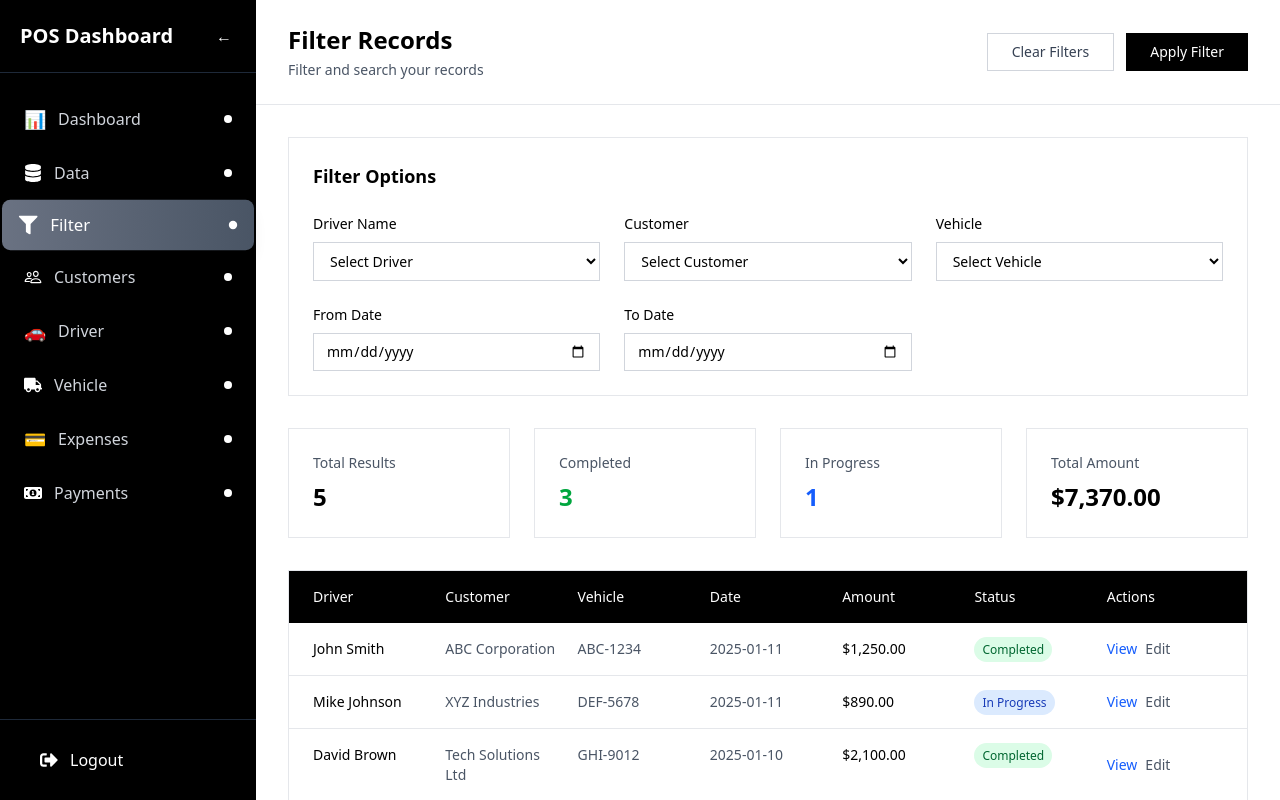
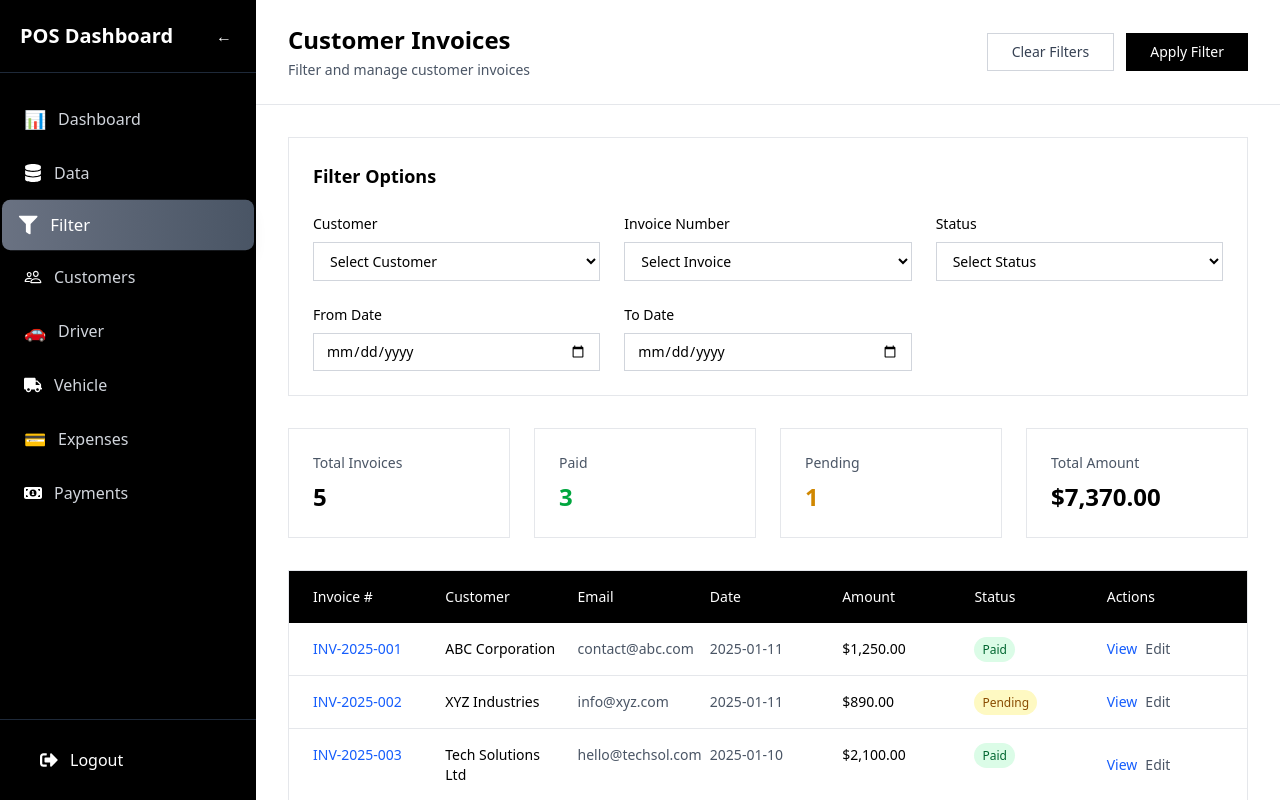
Before and after one commit to sharyarnaveed/pos, a React (Vite) app in the folder client/: page /filter in a window 1280 px wide. Shown: the top 800 px of the page. Built offline with nearby package versions, Linux system fonts and the light colour scheme.

Commit message:
till payment done

```diff
--- a/client/src/components/Sidebar.jsx
+++ b/client/src/components/Sidebar.jsx
@@ -64,9 +64,7 @@ const Sidebar = ({ isSidebarCollapsed, setIsSidebarCollapsed }) => {
               {!isSidebarCollapsed && (
                 <span className="ml-3 font-medium">{item.label}</span>
               )}
-              { !isSidebarCollapsed && (
-                <div className="ml-auto w-2 h-2 bg-white rounded-full"></div>
-              )}
+
             </NavLink>
           ))}
         </nav>
--- a/client/src/filter/Filter.jsx
+++ b/client/src/filter/Filter.jsx
@@ -3,63 +3,125 @@ import Sidebar from '../components/Sidebar'
 
 const Filter = () => {
   const [isSidebarCollapsed, setIsSidebarCollapsed] = useState(false)
-  const [selectedDriver, setSelectedDriver] = useState('')
   const [selectedCustomer, setSelectedCustomer] = useState('')
-  const [selectedVehicle, setSelectedVehicle] = useState('')
+  const [selectedInvoiceNumber, setSelectedInvoiceNumber] = useState('')
+  const [selectedStatus, setSelectedStatus] = useState('')
   const [fromDate, setFromDate] = useState('')
   const [toDate, setToDate] = useState('')
+  const [selectedRecord, setSelectedRecord] = useState(null)
+  const [showDetailModal, setShowDetailModal] = useState(false)
 
-  // Sample data for dropdowns
-  const drivers = [
-    { id: 1, name: "John Smith" },
-    { id: 2, name: "Mike Johnson" },
-    { id: 3, name: "David Brown" },
-    { id: 4, name: "Robert Wilson" },
-    { id: 5, name: "James Davis" }
+  // Sample data for customers
+  const customers = [
+    { id: 1, name: "ABC Corporation", email: "contact@abc.com", phone: "+1-555-0101", address: "123 Business St, NY" },
+    { id: 2, name: "XYZ Industries", email: "info@xyz.com", phone: "+1-555-0102", address: "456 Industrial Ave, CA" },
+    { id: 3, name: "Tech Solutions Ltd", email: "hello@techsol.com", phone: "+1-555-0103", address: "789 Tech Park, TX" },
+    { id: 4, name: "Global Enterprises", email: "contact@global.com", phone: "+1-555-0104", address: "321 Global Plaza, FL" },
+    { id: 5, name: "Metro Services", email: "info@metro.com", phone: "+1-555-0105", address: "654 Metro Center, WA" }
   ]
 
-  const customers = [
-    { id: 1, name: "ABC Corporation" },
-    { id: 2, name: "XYZ Industries" },
-    { id: 3, name: "Tech Solutions Ltd" },
-    { id: 4, name: "Global Enterprises" },
-    { id: 5, name: "Metro Services" }
+  // Sample invoice numbers
+  const invoiceNumbers = [
+    "INV-2025-001", "INV-2025-002", "INV-2025-003", "INV-2025-004", "INV-2025-005"
   ]
 
-  const vehicles = [
-    { id: 1, number: "ABC-1234", type: "Truck" },
-    { id: 2, number: "DEF-5678", type: "Van" },
-    { id: 3, number: "GHI-9012", type: "Truck" },
-    { id: 4, number: "JKL-3456", type: "Van" },
-    { id: 5, number: "MNO-7890", type: "Truck" }
-  ]
-
-  // Sample filtered results
+  // Sample filtered results - customer focused data
   const filteredData = [
-    { id: 1, driver: "John Smith", customer: "ABC Corporation", vehicle: "ABC-1234", date: "2025-01-11", amount: "$1,250.00", status: "Completed" },
-    { id: 2, driver: "Mike Johnson", customer: "XYZ Industries", vehicle: "DEF-5678", date: "2025-01-11", amount: "$890.00", status: "In Progress" },
-    { id: 3, driver: "David Brown", customer: "Tech Solutions Ltd", vehicle: "GHI-9012", date: "2025-01-10", amount: "$2,100.00", status: "Completed" },
-    { id: 4, driver: "Robert Wilson", customer: "Global Enterprises", vehicle: "JKL-3456", date: "2025-01-10", amount: "$1,450.00", status: "Pending" },
-    { id: 5, driver: "James Davis", customer: "Metro Services", vehicle: "MNO-7890", date: "2025-01-09", amount: "$1,680.00", status: "Completed" }
+    {
+      id: 1,
+      invoiceNumber: "INV-2025-001",
+      customer: customers[0],
+      date: "2025-01-11",
+      amount: "$1,250.00",
+      status: "Paid",
+      items: [
+        { name: "Product A", quantity: 2, price: "$500.00" },
+        { name: "Product B", quantity: 1, price: "$250.00" }
+      ],
+      paymentMethod: "Credit Card",
+      notes: "Urgent delivery requested"
+    },
+    {
+      id: 2,
+      invoiceNumber: "INV-2025-002",
+      customer: customers[1],
+      date: "2025-01-11",
+      amount: "$890.00",
+      status: "Pending",
+      items: [
+        { name: "Service A", quantity: 1, price: "$890.00" }
+      ],
+      paymentMethod: "Bank Transfer",
+      notes: "Net 30 payment terms"
+    },
+    {
+      id: 3,
+      invoiceNumber: "INV-2025-003",
+      customer: customers[2],
+      date: "2025-01-10",
+      amount: "$2,100.00",
+      status: "Paid",
+      items: [
+        { name: "Product C", quantity: 3, price: "$600.00" },
+        { name: "Product D", quantity: 2, price: "$300.00" }
+      ],
+      paymentMethod: "Cash",
+      notes: "Bulk order discount applied"
+    },
+    {
+      id: 4,
+      invoiceNumber: "INV-2025-004",
+      customer: customers[3],
+      date: "2025-01-10",
+      amount: "$1,450.00",
+      status: "Overdue",
+      items: [
+        { name: "Service B", quantity: 2, price: "$725.00" }
+      ],
+      paymentMethod: "Check",
+      notes: "Follow up required"
+    },
+    {
+      id: 5,
+      invoiceNumber: "INV-2025-005",
+      customer: customers[4],
+      date: "2025-01-09",
+      amount: "$1,680.00",
+      status: "Paid",
+      items: [
+        { name: "Product E", quantity: 1, price: "$1,680.00" }
+      ],
+      paymentMethod: "Credit Card",
+      notes: "Premium customer"
+    }
   ]
 
   const handleApplyFilter = () => {
-    // Filter logic will be implemented here
     console.log("Applying filters...", {
-      driver: selectedDriver,
       customer: selectedCustomer,
-      vehicle: selectedVehicle,
+      invoiceNumber: selectedInvoiceNumber,
+      status: selectedStatus,
       fromDate,
       toDate
     })
   }
 
   const handleClearFilters = () => {
-    setSelectedDriver('')
     setSelectedCustomer('')
-    setSelectedVehicle('')
+    setSelectedInvoiceNumber('')
+    setSelectedStatus('')
     setFromDate('')
     setToDate('')
+  }
+
+  const handleViewDetails = (record) => {
+    setSelectedRecord(record)
+    setShowDetailModal(true)
+  }
+
+  const closeDetailModal = () => {
+    setShowDetailModal(false)
+    setSelectedRecord(null)
   }
 
   return (
@@ -75,8 +137,8 @@ const Filter = () => {
           <div className="px-8 py-6">
             <div className="flex justify-between items-center">
               <div>
-                <h1 className="text-2xl font-bold text-black">Filter Records</h1>
-                <p className="text-gray-600 text-sm mt-1">Filter and search your records</p>
+                <h1 className="text-2xl font-bold text-black">Customer Invoices</h1>
+                <p className="text-gray-600 text-sm mt-1">Filter and manage customer invoices</p>
               </div>
               <div className="flex gap-3">
                 <button
@@ -102,25 +164,6 @@ const Filter = () => {
             <h2 className="text-lg font-semibold text-black mb-6">Filter Options</h2>
 
             <div className="grid grid-cols-1 md:grid-cols-2 lg:grid-cols-3 gap-6">
-              {/* Driver Filter */}
-              <div>
-                <label className="block text-sm font-medium text-black mb-2">
-                  Driver Name
-                </label>
-                <select
-                  value={selectedDriver}
-                  onChange={(e) => setSelectedDriver(e.target.value)}
-                  className="w-full px-3 py-2 border border-gray-300 focus:border-black focus:outline-none text-sm"
-                >
-                  <option value="">Select Driver</option>
-                  {drivers.map((driver) => (
-                    <option key={driver.id} value={driver.name}>
-                      {driver.name}
-                    </option>
-                  ))}
-                </select>
-              </div>
-
               {/* Customer Filter */}
               <div>
                 <label className="block text-sm font-medium text-black mb-2">
@@ -140,22 +183,39 @@ const Filter = () => {
                 </select>
               </div>
 
-              {/* Vehicle Filter */}
+              {/* Invoice Number Filter */}
               <div>
                 <label className="block text-sm font-medium text-black mb-2">
-                  Vehicle
+                  Invoice Number
                 </label>
                 <select
-                  value={selectedVehicle}
-                  onChange={(e) => setSelectedVehicle(e.target.value)}
+                  value={selectedInvoiceNumber}
+                  onChange={(e) => setSelectedInvoiceNumber(e.target.value)}
                   className="w-full px-3 py-2 border border-gray-300 focus:border-black focus:outline-none text-sm"
                 >
-                  <option value="">Select Vehicle</option>
-                  {vehicles.map((vehicle) => (
-                    <option key={vehicle.id} value={vehicle.number}>
-                      {vehicle.number} - {vehicle.type}
+                  <option value="">Select Invoice</option>
+                  {invoiceNumbers.map((invoice) => (
+                    <option key={invoice} value={invoice}>
+                      {invoice}
                     </option>
                   ))}
+                </select>
+              </div>
+
+              {/* Status Filter */}
+              <div>
+                <label className="block text-sm font-medium text-black mb-2">
+                  Status
+                </label>
+                <select
+                  value={selectedStatus}
+                  onChange={(e) => setSelectedStatus(e.target.value)}
+                  className="w-full px-3 py-2 border border-gray-300 focus:border-black focus:outline-none text-sm"
+                >
+                  <option value="">Select Status</option>
+                  <option value="Paid">Paid</option>
+                  <option value="Pending">Pending</option>
+                  <option value="Overdue">Overdue</option>
                 </select>
               </div>
 
@@ -190,19 +250,19 @@ const Filter = () => {
           {/* Results Stats */}
           <div className="grid grid-cols-1 md:grid-cols-4 gap-6 mb-8">
             <div className="bg-white border border-gray-200 p-6">
-              <div className="text-sm text-gray-600">Total Results</div>
+              <div className="text-sm text-gray-600">Total Invoices</div>
               <div className="text-2xl font-bold text-black mt-2">{filteredData.length}</div>
             </div>
             <div className="bg-white border border-gray-200 p-6">
-              <div className="text-sm text-gray-600">Completed</div>
+              <div className="text-sm text-gray-600">Paid</div>
               <div className="text-2xl font-bold text-green-600 mt-2">
-                {filteredData.filter(item => item.status === 'Completed').length}
+                {filteredData.filter(item => item.status === 'Paid').length}
               </div>
             </div>
             <div className="bg-white border border-gray-200 p-6">
-              <div className="text-sm text-gray-600">In Progress</div>
-              <div className="text-2xl font-bold text-blue-600 mt-2">
-                {filteredData.filter(item => item.status === 'In Progress').length}
+              <div className="text-sm text-gray-600">Pending</div>
+              <div className="text-2xl font-bold text-yellow-600 mt-2">
+                {filteredData.filter(item => item.status === 'Pending').length}
               </div>
             </div>
             <div className="bg-white border border-gray-200 p-6">
@@ -216,9 +276,9 @@ const Filter = () => {
             {/* Table Header */}
             <div className="bg-black text-white">
               <div className="grid grid-cols-7 gap-4 px-6 py-4 text-sm font-medium">
-                <div>Driver</div>
+                <div>Invoice #</div>
                 <div>Customer</div>
-                <div>Vehicle</div>
+                <div>Email</div>
                 <div>Date</div>
                 <div>Amount</div>
                 <div>Status</div>
@@ -229,27 +289,31 @@ const Filter = () => {
             {/* Table Body */}
             <div className="divide-y divide-gray-200">
               {filteredData.map((record) => (
-                <div key={record.id} className="grid grid-cols-7 gap-4 px-6 py-4 text-sm hover:bg-gray-50 transition-colors">
-                  <div className="font-medium text-black">{record.driver}</div>
-                  <div className="text-gray-600">{record.customer}</div>
-                  <div className="text-gray-600">{record.vehicle}</div>
+                <div key={record.id} className="grid grid-cols-7 gap-4 px-6 py-4 text-sm hover:bg-gray-50 transition-colors cursor-pointer"
+                     onClick={() => handleViewDetails(record)}>
+                  <div className="font-medium text-blue-600">{record.invoiceNumber}</div>
+                  <div className="font-medium text-black">{record.customer.name}</div>
+                  <div className="text-gray-600">{record.customer.email}</div>
                   <div className="text-gray-600">{record.date}</div>
                   <div className="font-medium text-black">{record.amount}</div>
                   <div>
                     <span
                       className={`text-xs px-2 py-1 rounded-full ${
-                        record.status === "Completed"
+                        record.status === "Paid"
                           ? "bg-green-100 text-green-800"
-                          : record.status === "In Progress"
-                          ? "bg-blue-100 text-blue-800"
-                          : "bg-yellow-100 text-yellow-800"
+                          : record.status === "Pending"
+                          ? "bg-yellow-100 text-yellow-800"
+                          : "bg-red-100 text-red-800"
                       }`}
                     >
                       {record.status}
                     </span>
                   </div>
-                  <div className="flex gap-2">
-                    <button className="text-blue-600 hover:text-blue-800 text-sm font-medium">
+                  <div className="flex gap-2" onClick={(e) => e.stopPropagation()}>
+                    <button
+                      onClick={() => handleViewDetails(record)}
+                      className="text-blue-600 hover:text-blue-800 text-sm font-medium"
+                    >
                       View
                     </button>
                     <button className="text-gray-600 hover:text-gray-800 text-sm font-medium">
@@ -275,6 +339,96 @@ const Filter = () => {
           </div>
         </div>
       </div>
+
+      {/* Detail Modal */}
+      {showDetailModal && selectedRecord && (
+        <div className="fixed inset-0 bg-black bg-opacity-50 flex items-center justify-center z-50">
+          <div className="bg-white rounded-lg shadow-xl max-w-2xl w-full mx-4 max-h-[90vh] overflow-y-auto">
+            <div className="flex justify-between items-center p-6 border-b border-gray-200">
+              <h2 className="text-xl font-bold text-black">Invoice Details</h2>
+              <button
+                onClick={closeDetailModal}
+                className="text-gray-400 hover:text-gray-600 text-2xl"
+              >
+                ×
+              </button>
+            </div>
+
+            <div className="p-6">
+              {/* Invoice Header */}
+              <div className="grid grid-cols-2 gap-6 mb-6">
+                <div>
+                  <h3 className="font-semibold text-black mb-2">Invoice Information</h3>
+                  <p className="text-sm text-gray-600">Invoice #: <span className="font-medium text-black">{selectedRecord.invoiceNumber}</span></p>
+                  <p className="text-sm text-gray-600">Date: <span className="font-medium text-black">{selectedRecord.date}</span></p>
+                  <p className="text-sm text-gray-600">Amount: <span className="font-medium text-black">{selectedRecord.amount}</span></p>
+                  <p className="text-sm text-gray-600">Payment Method: <span className="font-medium text-black">{selectedRecord.paymentMethod}</span></p>
+                  <div className="mt-2">
+                    <span
+                      className={`text-xs px-2 py-1 rounded-full ${
+                        selectedRecord.status === "Paid"
+                          ? "bg-green-100 text-green-800"
+                          : selectedRecord.status === "Pending"
+                          ? "bg-yellow-100 text-yellow-800"
+                          : "bg-red-100 text-red-800"
+                      }`}
+                    >
+                      {selectedRecord.status}
+                    </span>
+                  </div>
+                </div>
+
+                <div>
+                  <h3 className="font-semibold text-black mb-2">Customer Information</h3>
+                  <p className="text-sm text-gray-600">Name: <span className="font-medium text-black">{selectedRecord.customer.name}</span></p>
+                  <p className="text-sm text-gray-600">Email: <span className="font-medium text-black">{selectedRecord.customer.email}</span></p>
+                  <p className="text-sm text-gray-600">Phone: <span className="font-medium text-black">{selectedRecord.customer.phone}</span></p>
+                  <p className="text-sm text-gray-600">Address: <span className="font-medium text-black">{selectedRecord.customer.address}</span></p>
+                </div>
+              </div>
+
+              {/* Items */}
+              <div className="mb-6">
+                <h3 className="font-semibold text-black mb-3">Items</h3>
+                <div className="border border-gray-200 rounded">
+                  <div className="bg-gray-50 grid grid-cols-3 gap-4 px-4 py-3 text-sm font-medium text-gray-700">
+                    <div>Item</div>
+                    <div>Quantity</div>
+                    <div>Price</div>
+                  </div>
+                  {selectedRecord.items.map((item, index) => (
+                    <div key={index} className="grid grid-cols-3 gap-4 px-4 py-3 text-sm border-t border-gray-200">
+                      <div className="font-medium text-black">{item.name}</div>
+                      <div className="text-gray-600">{item.quantity}</div>
+                      <div className="text-gray-600">{item.price}</div>
+                    </div>
+                  ))}
+                </div>
+              </div>
+
+              {/* Notes */}
+              {selectedRecord.notes && (
+                <div>
+                  <h3 className="font-semibold text-black mb-2">Notes</h3>
+                  <p className="text-sm text-gray-600 bg-gray-50 p-3 rounded">{selectedRecord.notes}</p>
+                </div>
+              )}
+            </div>
+
+            <div className="flex justify-end gap-3 p-6 border-t border-gray-200">
+              <button
+                onClick={closeDetailModal}
+                className="px-4 py-2 text-sm border border-gray-300 text-gray-700 hover:bg-gray-50"
+              >
+                Close
+              </button>
+              <button className="px-4 py-2 text-sm bg-black text-white hover:bg-gray-800">
+                Edit Invoice
+              </button>
+            </div>
+          </div>
+        </div>
+      )}
     </div>
   )
 }
```
